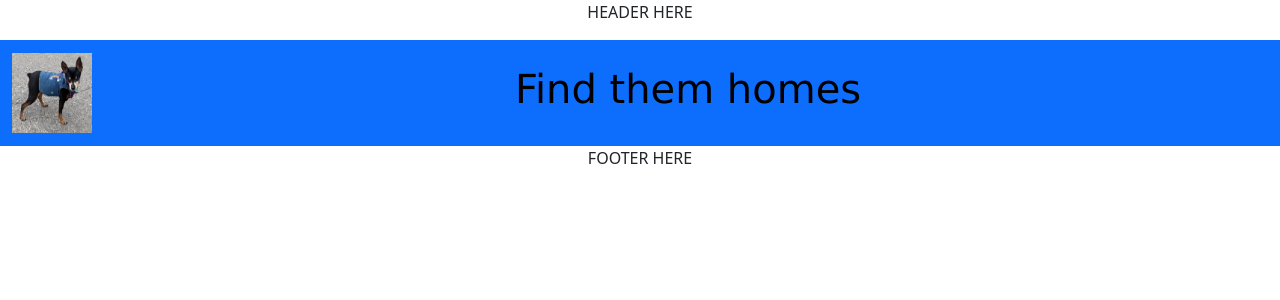
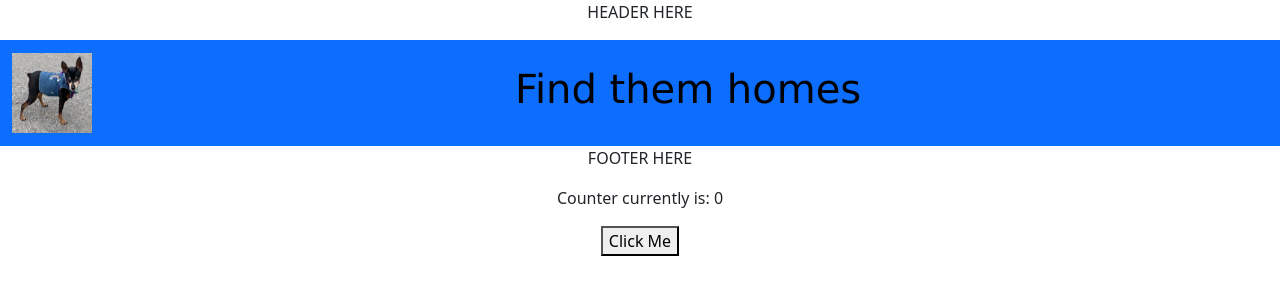
Before and after one commit to michlovin/adopt-me, a React (Create React App) app: page / in a window 1280 px wide. Shown: the top 300 px of the page. Built offline with nearby package versions, Linux system fonts and the light colour scheme.

Commit message:
testing useState with a counter

```diff
--- a/src/App.tsx
+++ b/src/App.tsx
@@ -3,12 +3,14 @@ import logo from "./logo.svg";
 import "./App.css";
 import { Header } from "./components/Header";
 import { Footer } from "./components/Footer";
+import { Counter } from "./components/Counter";
 
 function App() {
   return (
     <div className="App">
       <Header />
       <Footer />
+      <Counter />
     </div>
   );
 }
--- /dev/null
+++ b/src/components/Counter.tsx
@@ -0,0 +1,12 @@
+import { useState } from "react";
+
+export function Counter() {
+  const [counter, setCounter] = useState(0);
+
+  return (
+    <div className="Counter">
+      <p>Counter currently is: {counter}</p>
+      <button onClick={() => setCounter(counter + 1)}>Click Me</button>
+    </div>
+  );
+}
--- a/src/components/Header.tsx
+++ b/src/components/Header.tsx
@@ -1,5 +1,5 @@
 import { Navbar, Container, Nav } from "react-bootstrap";
-import "../components/header.css";
+import "../components/css/header.css";
 
 export function Header() {
   return (
```
Also changed, not shown: src/components/css/header.css (renamed from src/components/header.css).
